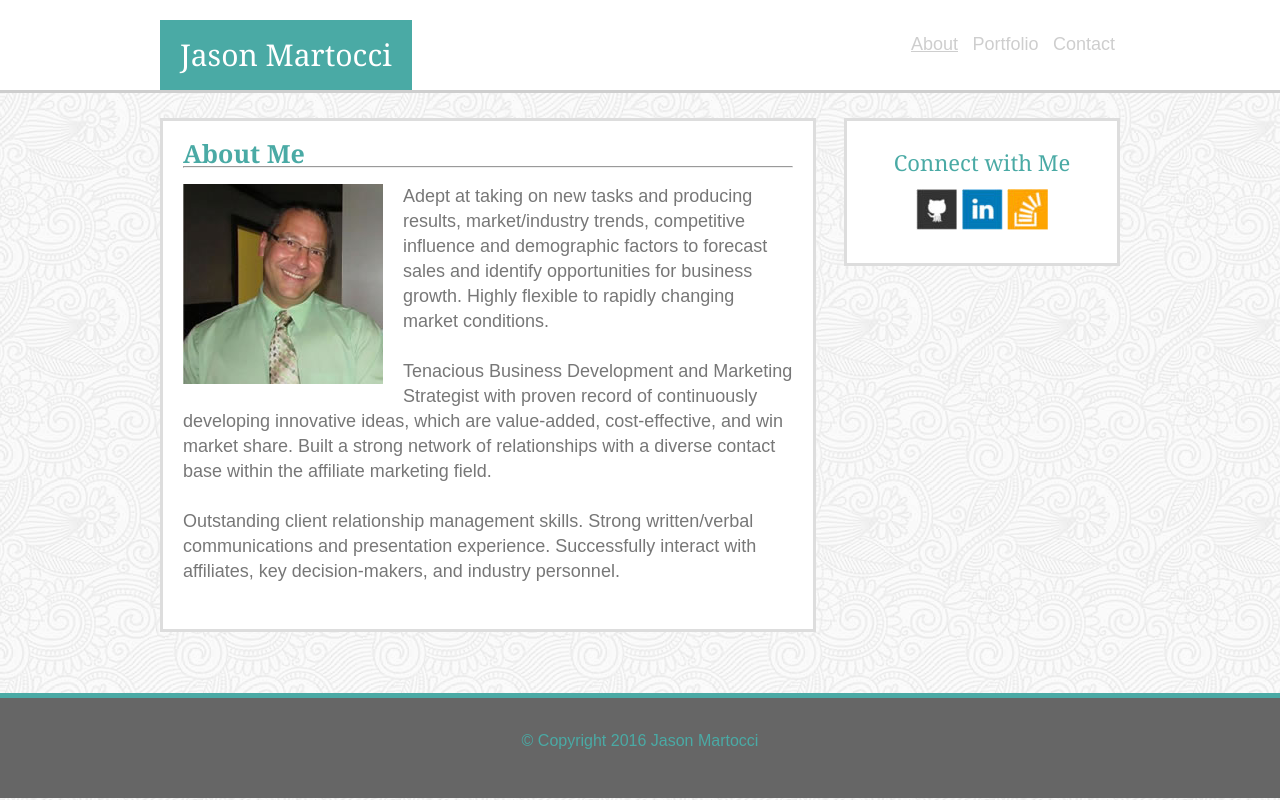
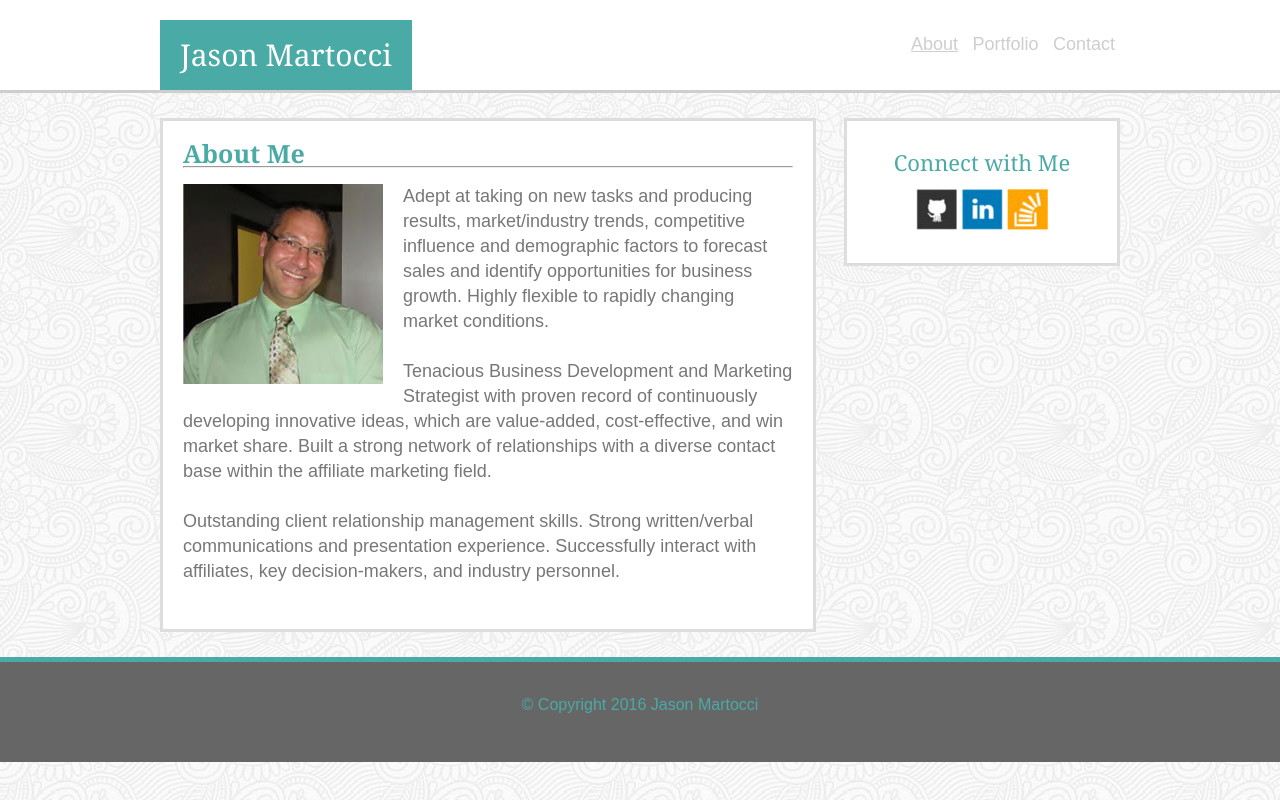
Before and after one commit to JasonMartocci/Portfolio, a PHP site: page / in a window 1280 px wide. Run offline with PHP 8.4, Linux system fonts and the light colour scheme.

Commit message:
Fixed bg image issue

```diff
--- a/assets/css/style.css
+++ b/assets/css/style.css
@@ -81,7 +81,6 @@ li{
 .content_container{
 	position: relative;
 	width: 960px;
-	height: 600px;
 	min-height: 100%;
 	margin: 0 auto;
 	clear: both;
```
